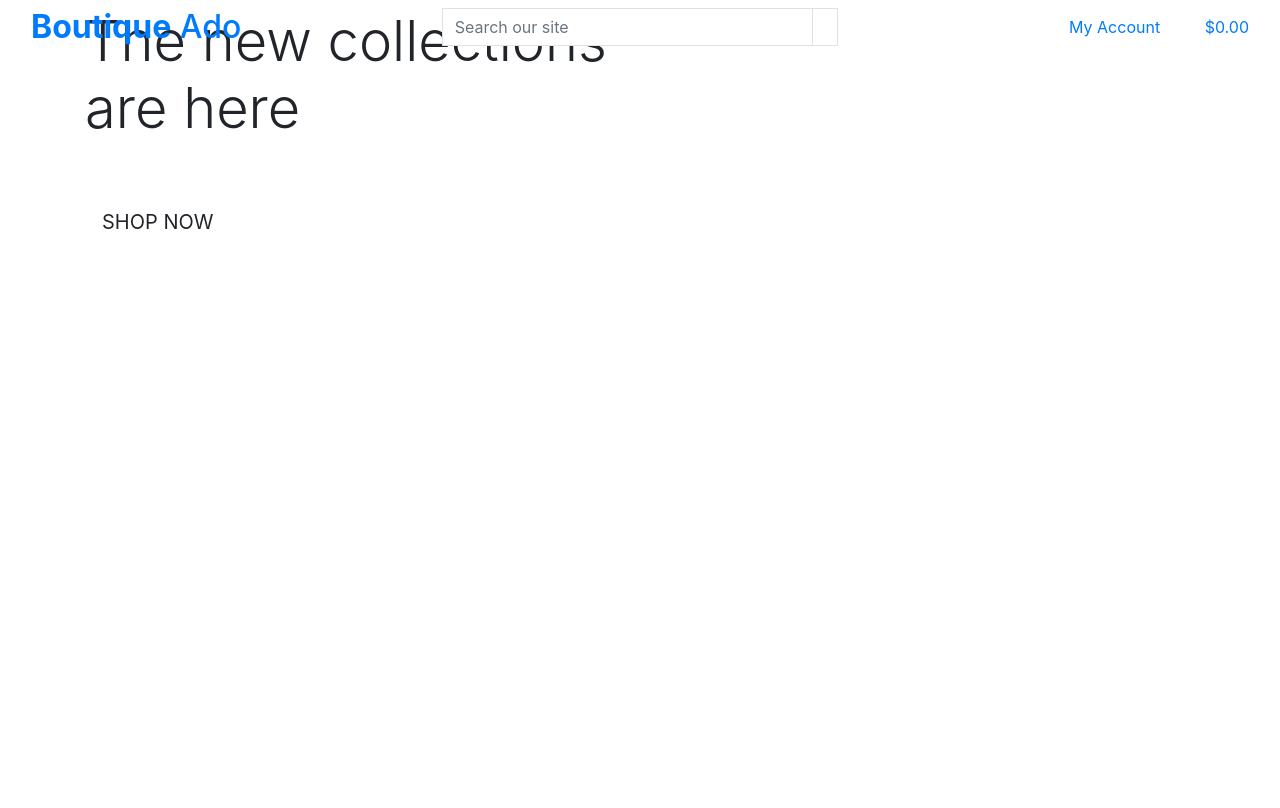
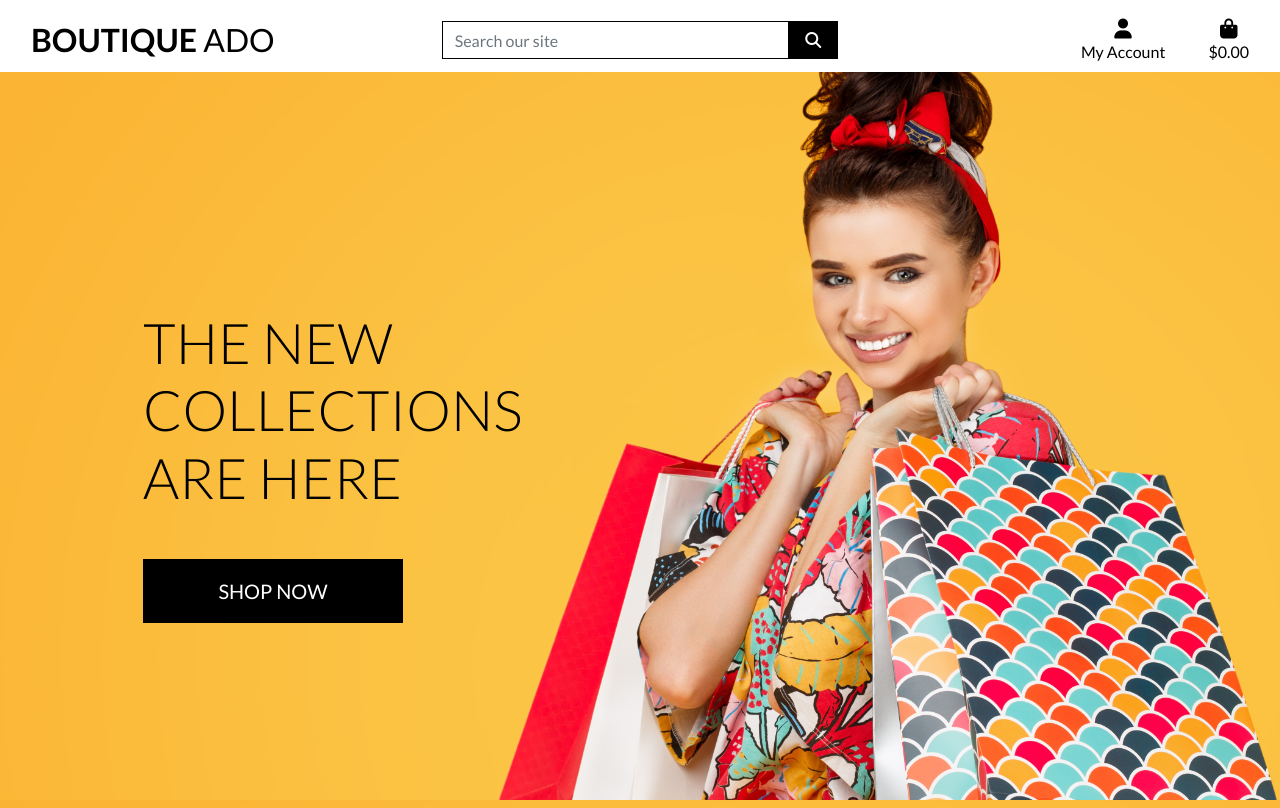
Before and after one commit to MWBark/Boutique-Ado, a Django app: page / in a window 1280 px wide. Before the commit the page ends 229 px from the top, so only its background shows below. Run offline with Django 3.2, Linux system fonts and the light colour scheme; some libraries are stand-ins or nearby versions.

Commit message:
Compleated home page header and CSS

```diff
--- a/boutique_ado/settings.py
+++ b/boutique_ado/settings.py
@@ -147,6 +147,10 @@ USE_TZ = True
 # https://docs.djangoproject.com/en/3.2/howto/static-files/
 
 STATIC_URL = '/static/'
+STATICFILES_DIRS = (os.path.join(BASE_DIR, 'static'),)
+
+MEDIA_URL = '/media/'
+MEDIA_ROOT = os.path.join(BASE_DIR, 'media')
 
 # Default primary key field type
 # https://docs.djangoproject.com/en/3.2/ref/settings/#default-auto-field
--- a/boutique_ado/urls.py
+++ b/boutique_ado/urls.py
@@ -15,9 +15,11 @@ Including another URLconf
 """
 from django.contrib import admin
 from django.urls import path, include
+from django.conf import settings
+from django.conf.urls.static import static
 
 urlpatterns = [
     path('admin/', admin.site.urls),
     path('accounts/', include('allauth.urls')),
     path('', include('home.urls')),
-]
+] + static(settings.MEDIA_URL, document_root=settings.MEDIA_ROOT)
--- /dev/null
+++ b/static/css/base.css
@@ -0,0 +1,81 @@
+html {
+    height: 100%;
+}
+
+body {
+    background: url('/media/homepage_background_cropped.jpg') no-repeat center center fixed;
+    background-size: cover;
+    height: calc(100vh - 164px);
+    color: #555;
+    font-family: 'Lato';
+}
+
+/* from Bulma */
+.icon {
+    align-items: center;
+    display: inline-flex;
+    justify-content: center;
+    height: 1.5rem;
+    width: 1.5rem;
+}
+
+.logo-font {
+    text-transform: uppercase;
+}
+
+.main-logo-link {
+    width: fit-content;
+}
+
+.shop-now-button {
+    background: black;
+    color: white;
+    min-width: 260px;
+}
+
+.btn-black {
+    background: black;
+    color: white;
+}
+
+.shop-now-button:hover,
+.shop-now-button:active,
+.shop-now-button:focus,
+.btn-black:hover,
+.btn-black:active,
+.btn-black:focus {
+    background: #222;
+    color: white;
+}
+
+.text-black {
+    color: #000 !important;
+}
+
+.border-black {
+    border: 1px solid black !important;
+}
+
+/* -------------------------------- Media Queries */
+
+/* Slightly larger container on xl screens */
+@media (min-width: 1200px) {
+  .container {
+    max-width: 80%;
+  }
+}
+
+/* fixed top navbar only on medium and up */
+@media (min-width: 992px) {
+    .fixed-top-desktop-only {
+        position: fixed;
+        top: 0;
+        right: 0;
+        left: 0;
+        z-index: 1030;
+    }
+
+    .header-container {
+        padding-top: 164px;
+    }
+}
--- a/templates/base.html
+++ b/templates/base.html
@@ -17,12 +17,19 @@
     {% block corecss %}
     <link rel="stylesheet" href="https://cdn.jsdelivr.net/npm/bootstrap@4.6.2/dist/css/bootstrap.min.css"
         integrity="sha384-xOolHFLEh07PJGoPkLv1IbcEPTNtaed2xpHsD9ESMhqIYd0nLMwNLD69Npy4HI+N" crossorigin="anonymous">
+    <link rel="preconnect" href="https://fonts.googleapis.com">
+    <link rel="preconnect" href="https://fonts.gstatic.com" crossorigin>
+    <link
+        href="https://fonts.googleapis.com/css2?family=Lato:ital,wght@0,100;0,300;0,400;0,700;0,900;1,100;1,300;1,400;1,700;1,900&display=swap"
+        rel="stylesheet">
+    <link rel="stylesheet" href="{% static 'css/base.css' %}">
     {% endblock %}
 
     {% block extra_css %}
     {% endblock %}
 
     {% block corejs %}
+    <script src="https://kit.fontawesome.com/915f164b60.js" crossorigin="anonymous"></script>
     <script src="https://cdn.jsdelivr.net/npm/jquery@3.5.1/dist/jquery.min.js"
         integrity="sha256-9/aliU8dGd2tb6OSsuzixeV4y/faTqgFtohetphbbj0=" crossorigin="anonymous"></script>
     <script src="https://cdn.jsdelivr.net/npm/bootstrap@4.6.2/dist/js/bootstrap.bundle.min.js"
@@ -39,7 +46,7 @@
 <body>
 
     <header class="container-fluid fixed-top">
-        <div class="row">
+        <div id="topnav" class="row bg-white pt-lg-2 d-none d-lg-flex">
             <div class="col-12 col-lg-4 my-auto py-1 py-lg-0 text-center text-lg-left">
                 <a href="{% url 'home' %}" class="nav-link main-logo-link">
                     <h2 class="logo-font text-black my-0"><strong>Boutique</strong> Ado</h2>
@@ -48,7 +55,8 @@
             <div class="col-12 col-lg-4 my-auto py-1 py-lg-0">
                 <form method="GET" action="">
                     <div class="input-group w-100">
-                        <input class="form-control border border-black rounded-0" type="text" name="q" placeholder="Search our site">
+                        <input class="form-control border border-black rounded-0" type="text" name="q"
+                            placeholder="Search our site">
                         <div class="input-group-append">
                             <button class="form-control btn btn-black border border-black rounded-0" type="submit">
                                 <span class="icon">
@@ -62,7 +70,8 @@
             <div class="col-12 col-lg-4 my-auto py-1 py-lg-0">
                 <ul class="list-inline list-unstyled text-center text-lg-right my-0">
                     <li class="list-inline-item dropdown">
-                        <a class="text-black nav-link" href="#" id="user-options" data-toggle="dropdown" aria-haspopup="true" aria-expanded="false">
+                        <a class="text-black nav-link" href="#" id="user-options" data-toggle="dropdown"
+                            aria-haspopup="true" aria-expanded="false">
                             <div class="text-center">
                                 <div><i class="fas fa-user fa-lg"></i></div>
                                 <p class="my-0">My Account</p>
@@ -82,7 +91,8 @@
                         </div>
                     </li>
                     <li class="list-inline-item">
-                        <a class="{% if grand_total %}text-info font-weight-bold{% else %}text-black{% endif %} nav-link" href="">
+                        <a class="{% if grand_total %}text-info font-weight-bold{% else %}text-black{% endif %} nav-link"
+                            href="">
                             <div class="text-center">
                                 <div><i class="fas fa-shopping-bag fa-lg"></i></div>
                                 <p class="my-0">
```
Also changed, not shown: media/homepage_background_cropped.jpg (added). Lines whose indentation alone changed are shown as unchanged.
